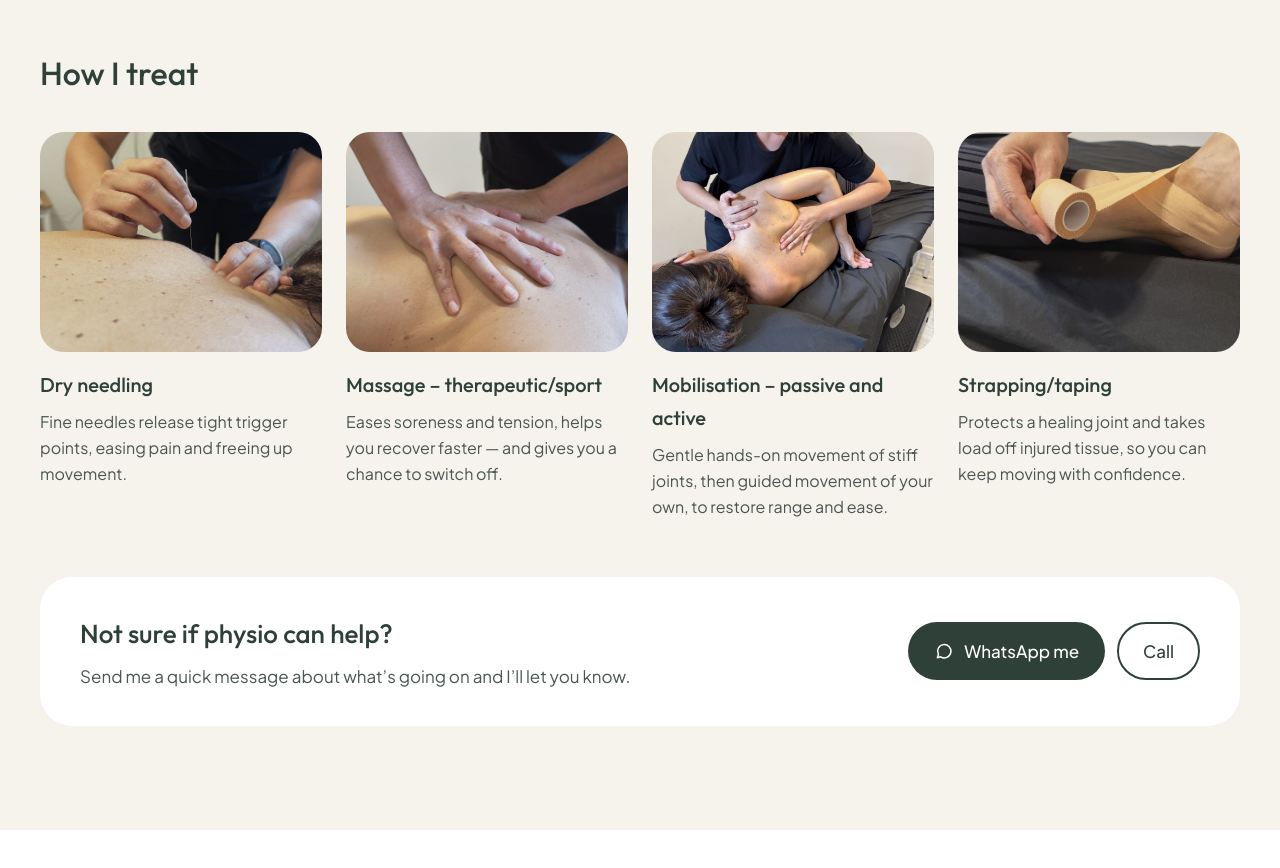
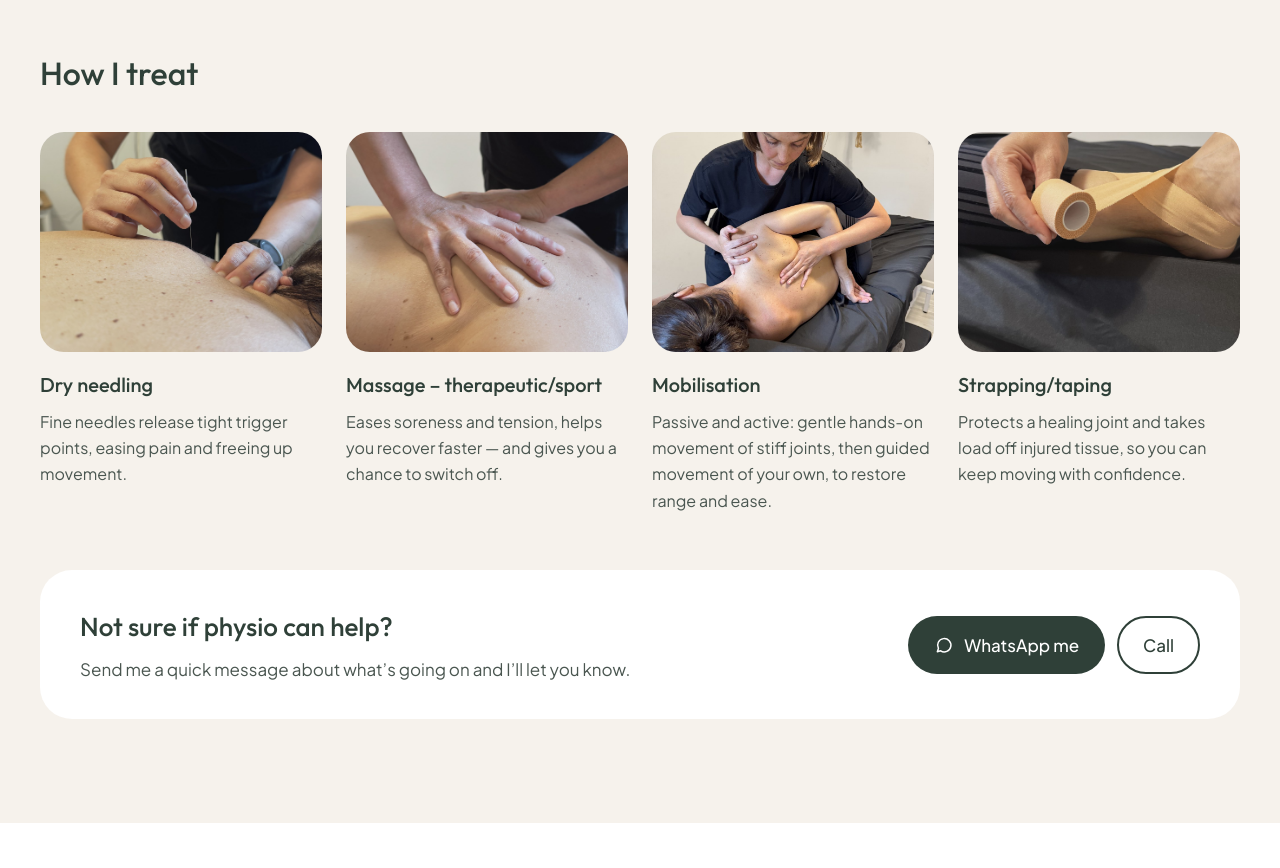
Before and after one commit to roxannewilliamsza/HS-Physio-website-refresh, a plain HTML site: page index.html in a window 1280 px wide. Shown: the part 2640-3508 px from the top of the page. Drawn offline with Linux system fonts and the light colour scheme.

Commit message:
Update index.html

```diff
--- a/index.html
+++ b/index.html
@@ -246,10 +246,10 @@ html{scroll-behavior:smooth;scroll-padding-top:80px}
 </div>
 </div>
 <div style="display: flex; flex-direction: column; gap: 16px;">
-<div aria-label="Mobilising the shoulder" role="img" style="height: 220px; border-radius: 24px; box-sizing: border-box; background: #DCE3DC url('photos/mobilisation.jpg') center 88%/cover no-repeat"></div>
+<div aria-label="Mobilising the shoulder" role="img" style="height: 220px; border-radius: 24px; box-sizing: border-box; background: #DCE3DC url('photos/mobilisation.jpg') center 62%/cover no-repeat"></div>
 <div>
-<h3 style="margin: 0 0 8px; font-size: 20px; font-weight: 500;">Mobilisation – passive and active</h3>
-<p style="margin: 0; font-size: 16px; color: #4A5650;">Gentle hands-on movement of stiff joints, then guided movement of your own, to restore range and ease.</p>
+<h3 style="margin: 0 0 8px; font-size: 20px; font-weight: 500;">Mobilisation</h3>
+<p style="margin: 0; font-size: 16px; color: #4A5650;">Passive and active: gentle hands-on movement of stiff joints, then guided movement of your own, to restore range and ease.</p>
 </div>
 </div>
 <div style="display: flex; flex-direction: column; gap: 16px;">
```
